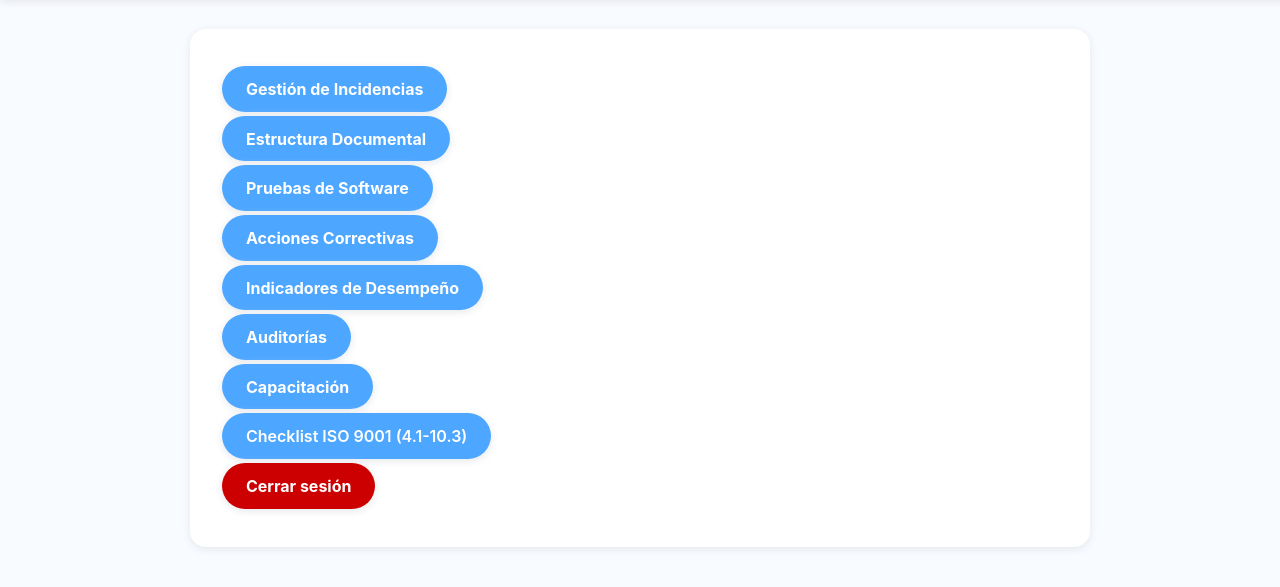
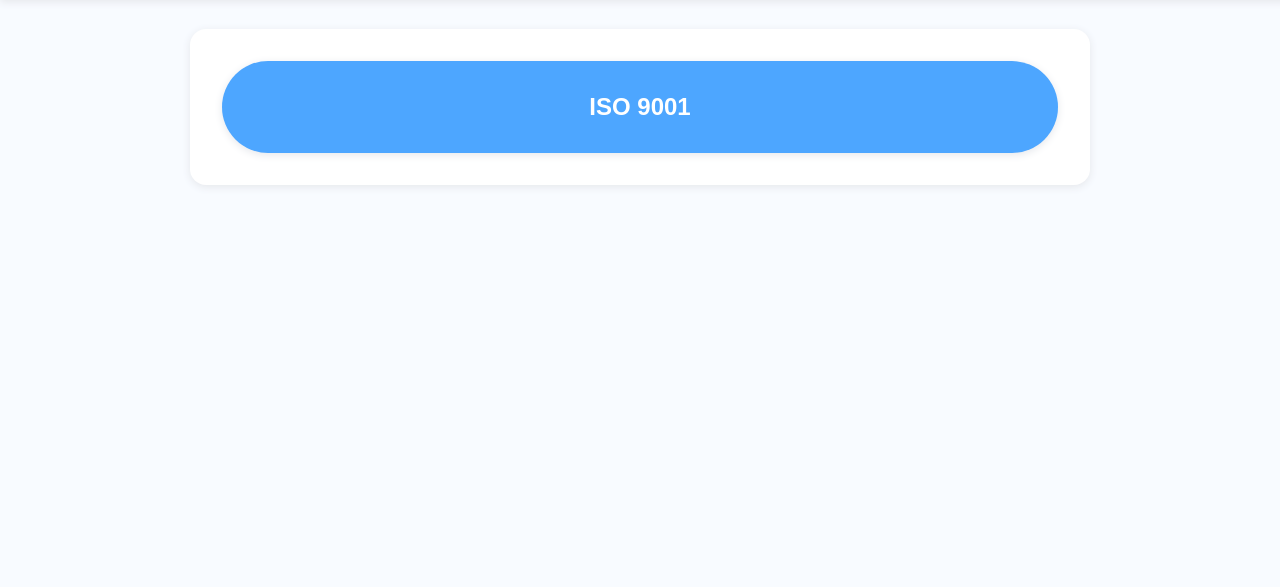
Before and after one commit to messironaldo20059-dotcom/iso9001, a Flask app: page / in a window 1280 px wide. Shown: the part 83-670 px from the top of the page. Run offline with Flask 3, Linux system fonts and the light colour scheme; a user stored in the database is signed in.

Commit message:
Menu actualizado

```diff
--- a/SGC-ISO9001/app/templates/menu.html
+++ b/SGC-ISO9001/app/templates/menu.html
@@ -10,18 +10,34 @@
         <h1>Herramienta SGC - ISO 9001:2015</h1>
     </div>
     <div class="main">
-        <div class="card">
-            <ul style="list-style:none; padding:0;">
-                <li style="margin-bottom: 1.5rem;"><a class="btn" href="/incidencias">Gestión de Incidencias</a></li>
-                <li style="margin-bottom: 1.5rem;"><a class="btn" href="/documentos">Estructura Documental</a></li>
-                <li style="margin-bottom: 1.5rem;"><a class="btn" href="/pruebas">Pruebas de Software</a></li>
-                <li style="margin-bottom: 1.5rem;"><a class="btn" href="/acciones">Acciones Correctivas</a></li>
-                <li style="margin-bottom: 1.5rem;"><a class="btn" href="/indicadores">Indicadores de Desempeño</a></li>
-                <li style="margin-bottom: 1.5rem;"><a class="btn" href="/auditorias">Auditorías</a></li>
-                <li style="margin-bottom: 1.5rem;"><a class="btn" href="/capacitacion">Capacitación</a></li>
-                <li style="margin-bottom: 1.5rem;"><a class="btn" href="/checklist-iso" style="background:#4DA6FF; color:#fff; font-weight:600;">Checklist ISO 9001 (4.1-10.3)</a></li>
-                <li><a class="btn btn-logout" href="/logout" style="background:#c00; color:#fff;">Cerrar sesión</a></li>
-            </ul>
+        <div class="card" id="iso9001-main">
+            <button class="btn" style="width:100%; font-size:1.5rem; padding:2rem; background:#4DA6FF; color:#fff; font-weight:700;" onclick="document.getElementById('iso-sections').style.display='block'; this.style.display='none';">ISO 9001</button>
+            <div id="iso-sections" style="display:none; margin-top:2rem;">
+                <div style="margin-bottom:2rem;">
+                    <h2>Auditorías</h2>
+                    <ul style="list-style:none; padding:0;">
+                        <li style="margin-bottom: 1rem;"><a class="btn" href="/auditorias">Auditorías</a></li>
+                        <li style="margin-bottom: 1rem;"><a class="btn" href="/checklist-iso">Checklist ISO 9001 (4.1-10.3)</a></li>
+                    </ul>
+                </div>
+                <div style="margin-bottom:2rem;">
+                    <h2>Capacitación</h2>
+                    <ul style="list-style:none; padding:0;">
+                        <li style="margin-bottom: 1rem;"><a class="btn" href="/capacitacion">Capacitación</a></li>
+                    </ul>
+                </div>
+                <div style="margin-bottom:2rem;">
+                    <h2>Implementación</h2>
+                    <ul style="list-style:none; padding:0;">
+                        <li style="margin-bottom: 1rem;"><a class="btn" href="/incidencias">Gestión de Incidencias</a></li>
+                        <li style="margin-bottom: 1rem;"><a class="btn" href="/documentos">Estructura Documental</a></li>
+                        <li style="margin-bottom: 1rem;"><a class="btn" href="/pruebas">Pruebas de Software</a></li>
+                        <li style="margin-bottom: 1rem;"><a class="btn" href="/acciones">Acciones Correctivas</a></li>
+                        <li style="margin-bottom: 1rem;"><a class="btn" href="/indicadores">Indicadores de Desempeño</a></li>
+                    </ul>
+                </div>
+                <a class="btn btn-logout" href="/logout" style="background:#c00; color:#fff;">Cerrar sesión</a>
+            </div>
         </div>
     </div>
 </body>
```
